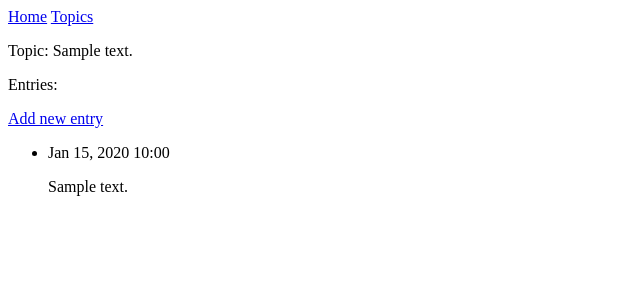
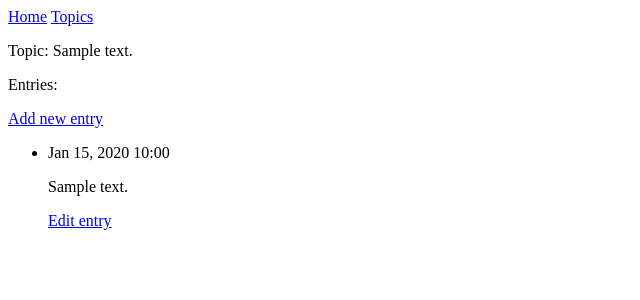
Before and after one commit to sharma-dharmesh/what_i_read_today, a Django app: template wirt/templates/wirt_pages/topic.html in a window 1280 px wide. Shown: the top 300 px of the page, without its empty margins (0-640 px from the left). Run offline with Django 5.2, Linux system fonts and the light colour scheme; the template is opened without the code that fills it: values that come from a table or form of the project are taken from there, others are empty; tables that the repository leaves empty hold one stand-in row (values such as "Sample post"); parts of the project's set-up code (start-up, migrations or seed data) failed here and were passed over.

Commit message:
Added link to edit entry.
Added a link to edit the particular entry below each entry on the topic
page.

```diff
--- a/wirt/templates/wirt_pages/topic.html
+++ b/wirt/templates/wirt_pages/topic.html
@@ -12,6 +12,9 @@
             <li>
                 <p>{{ entry.date_added | date:'M d, Y H:i' }}</p>
                 <p>{{ entry.text | linebreaks }}</p>
+                <p>
+                    <a href="{% url 'wirt:edit_entry' entry.id %}">Edit entry</a>
+                </p>
             </li>
 
         {% empty %}
--- a/wirt/urls.py
+++ b/wirt/urls.py
@@ -18,7 +18,7 @@ urlpatterns = [
     path('new_topic/', views.new_topic, name = 'new_topic'),
 
     # Page for adding a new entry
-    path ('new_entry/<int:topic_id>/', views.new_entry, name = 'new_entry' )
+    path ('new_entry/<int:topic_id>/', views.new_entry, name = 'new_entry' ),
 
     # Page for editing an entry.
     path ('edit_entry/<int:entry_id>/', views.edit_entry, name = 'edit_entry')
```
